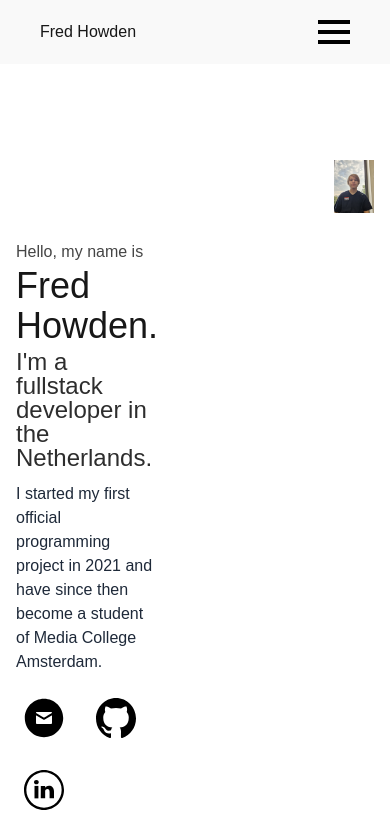
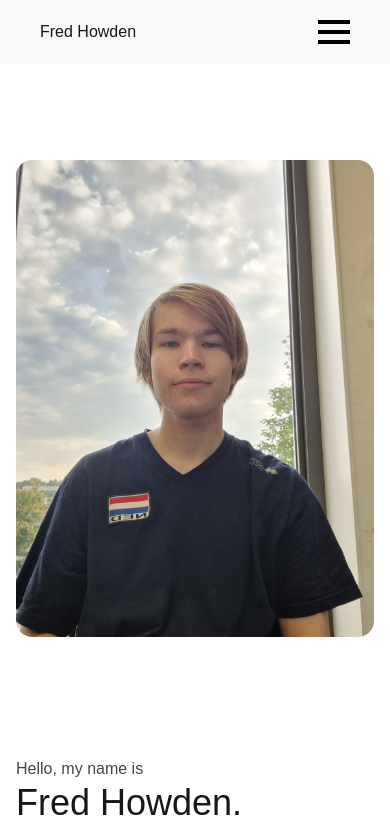
Before and after one commit to FredHowden/myportfolio, a Next.js app: page / in a window 390 px wide. Shown: the top 828 px of the page. Built offline with nearby package versions, Linux system fonts and the light colour scheme.

Commit message:
made hero section responsive with image

```diff
--- a/src/components/sections/hero.tsx
+++ b/src/components/sections/hero.tsx
@@ -1,4 +1,3 @@
-"use client"
 import Link from "next/link";
 
 import { GithubIcon, EmailIcon, LinkedinIcon } from "@/components/svgs/svg"
@@ -8,7 +7,7 @@ export default function HeroSection() {
 
 
     return (
-        <section id="home" className=" flex gap-44">
+        <section id="home" className="flex flex-col-reverse sm:flex-row sm:flex sm:justify-around">
             <div>
                 <div className="pt-30 opacity-80">
                     {name_introduction}
@@ -29,8 +28,8 @@ export default function HeroSection() {
                 </ul>
             </div>
 
-            <div>
-                <img className="w-64 pt-10" src="/img/hero_image3.jpg" alt="" />
+            <div className="">
+                <img className="w-full sm:w-64 mt-10 rounded-2xl" src="/img/hero_image3.jpg" alt="" />
             </div>
 
         </section>
```
